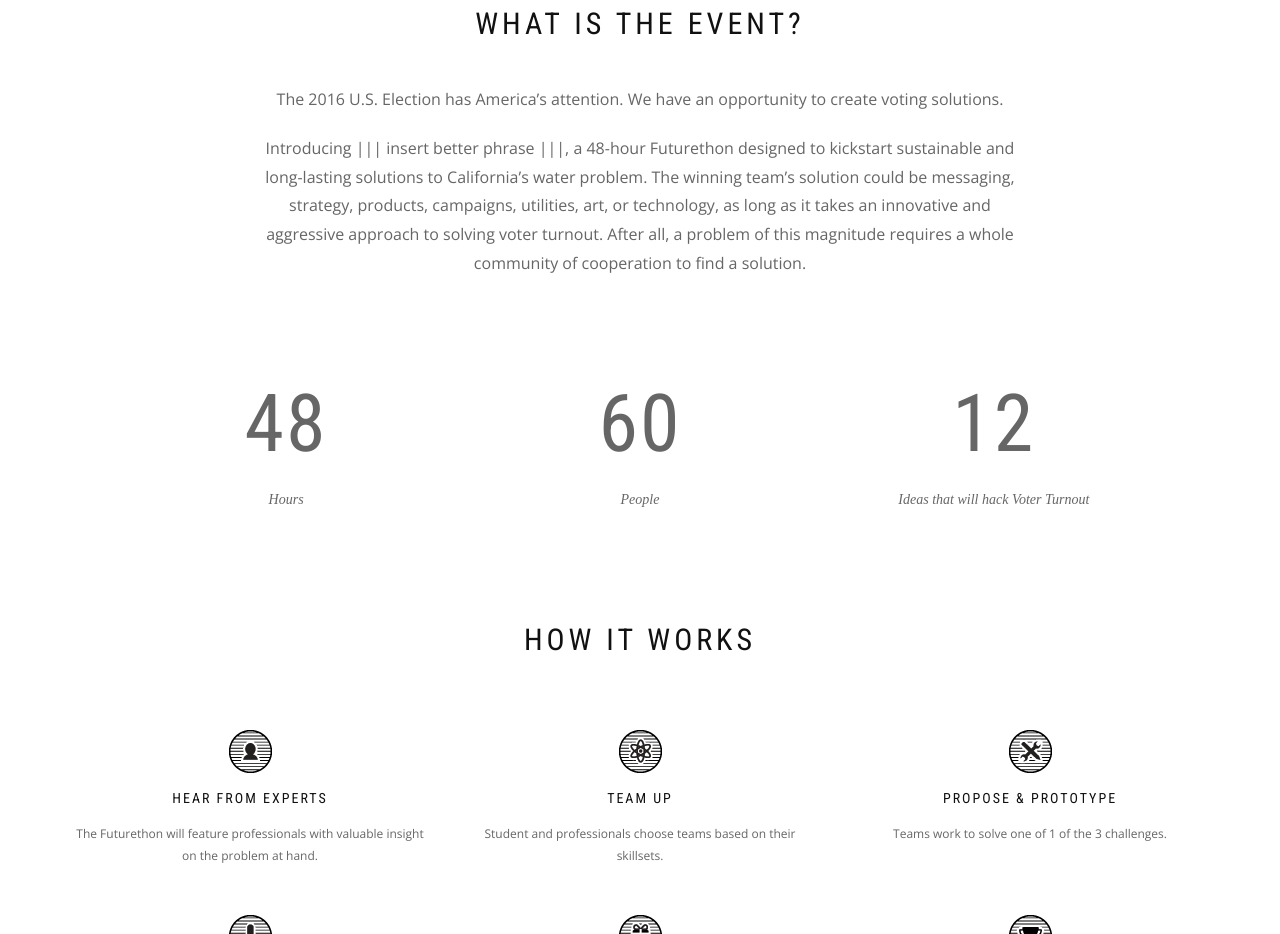
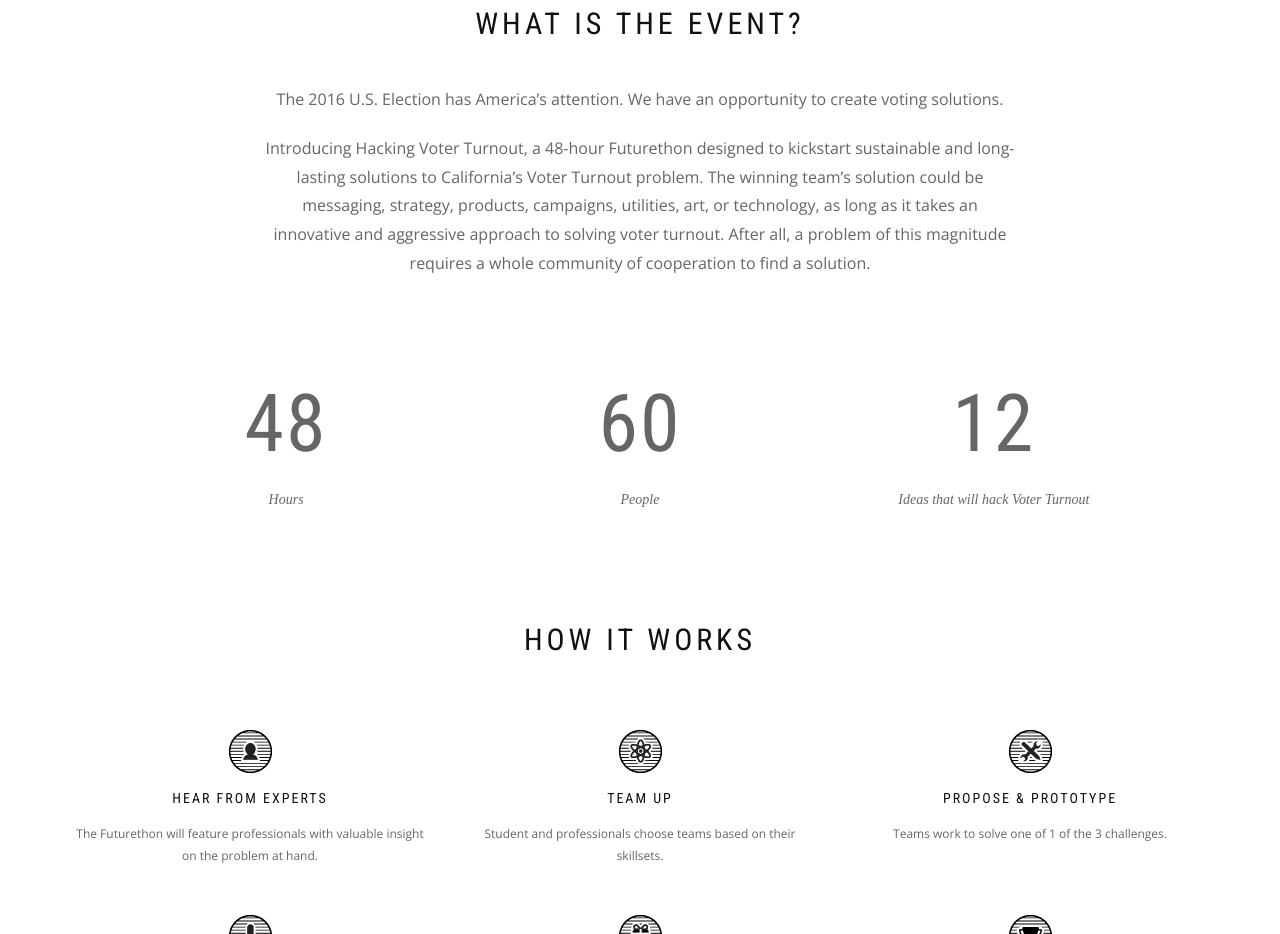
Before and after one commit to neelb/futurethon, a plain HTML site: page index.html in a window 1280 px wide. Shown: the part 937-1871 px from the top of the page. Drawn offline with nearby package versions, Linux system fonts and the light colour scheme; a web font is replaced by a local one.

Commit message:
Updated What is the event? Section

```diff
--- a/index.html
+++ b/index.html
@@ -120,7 +120,7 @@
 						<div class="md-text">
 							<p>The 2016 U.S. Election has America’s attention. We have an opportunity to create voting solutions.
 							</p>
-							<p>Introducing ||| insert better phrase |||, a 48-hour Futurethon designed to kickstart sustainable and long-lasting solutions to California’s water problem. The winning team’s solution could be messaging, strategy, products, campaigns, utilities, art, or technology, as long as it takes an innovative and aggressive approach to solving voter turnout. After all, a problem of this magnitude requires a whole community of cooperation to find a solution.</p>
+							<p>Introducing Hacking Voter Turnout, a 48-hour Futurethon designed to kickstart sustainable and long-lasting solutions to California’s Voter Turnout problem. The winning team’s solution could be messaging, strategy, products, campaigns, utilities, art, or technology, as long as it takes an innovative and aggressive approach to solving voter turnout. After all, a problem of this magnitude requires a whole community of cooperation to find a solution.</p>
 						</div>
 					</div>
 				</div><!-- .row -->
```
